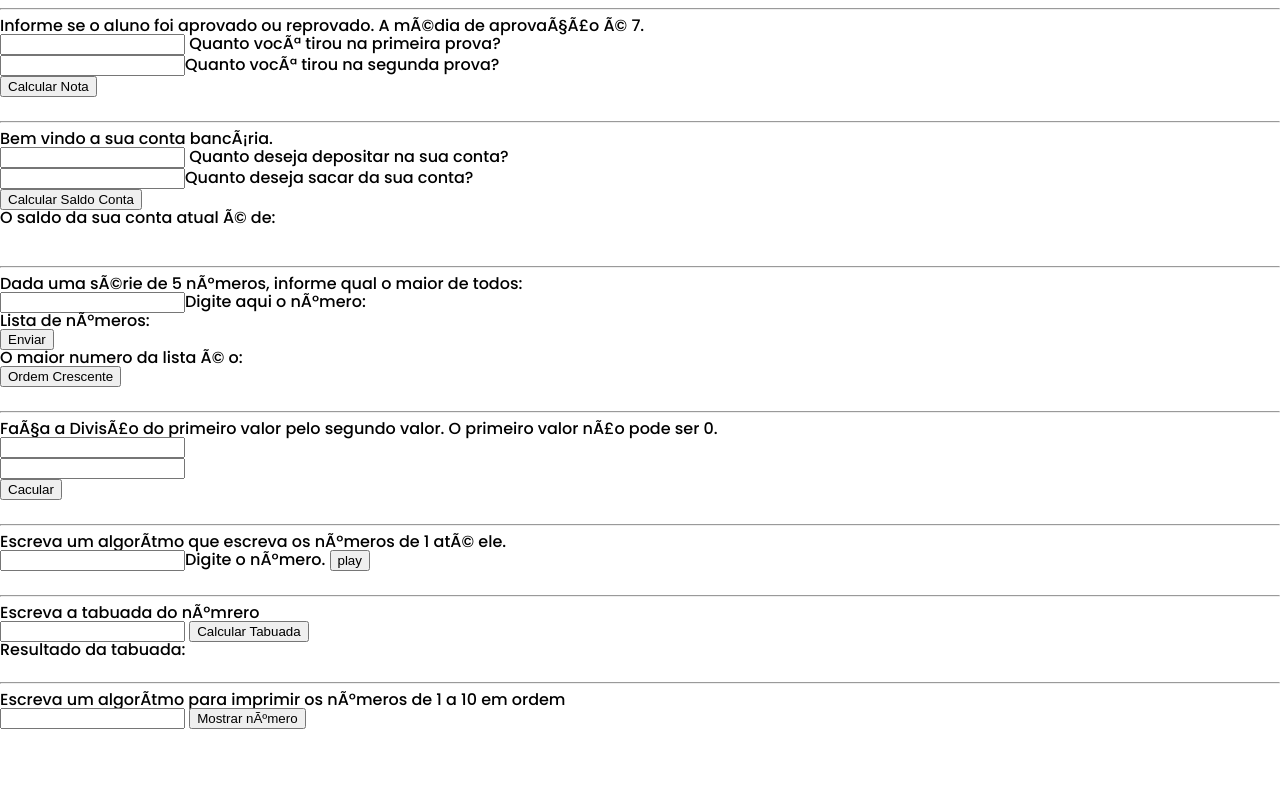
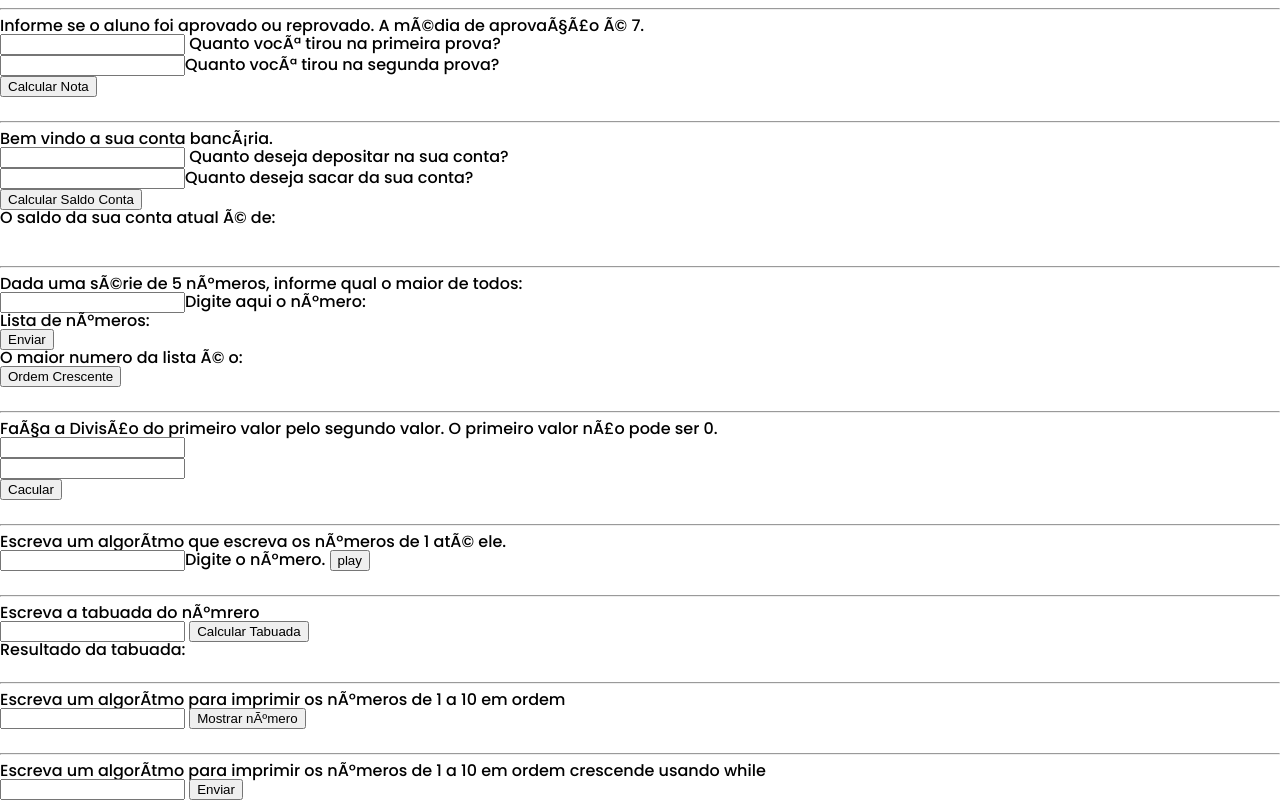
Before and after one commit to AylanaQueiroz/alura_books, a plain HTML site: page alura_books-projeto_inicial/index.html in a window 1280 px wide. Shown: the part 1454-2254 px from the top of the page. Before the commit the page ends 2183 px from the top, so only its background shows below. Drawn offline with nearby package versions, Linux system fonts and the light colour scheme; no server answers.

Commit message:
exercicios de logica de programacao numeros ordem crescente usando while

```diff
--- a/alura_books-projeto_inicial/index.html
+++ b/alura_books-projeto_inicial/index.html
@@ -406,8 +406,13 @@
   <input type="number" id="num_inicial">
   <input type="button" name="" id="btn_imp" value="Mostrar número">
   <h1 id="result"></h1>
+  <br>
+  <hr>
 
-
+  <h1>Escreva um algorítmo para imprimir os números de 1 a 10 em ordem crescende usando while</h1>
+  <input type="number" name="" id="number_while">
+  <input type="button" name="" id="btn_while" value="Enviar">
+  <h1 id="resultado_while"></h1>
   <script src="/app/main.js"></script>
   <script scr="/app/metodomap.js"></script>
 </body>
```
